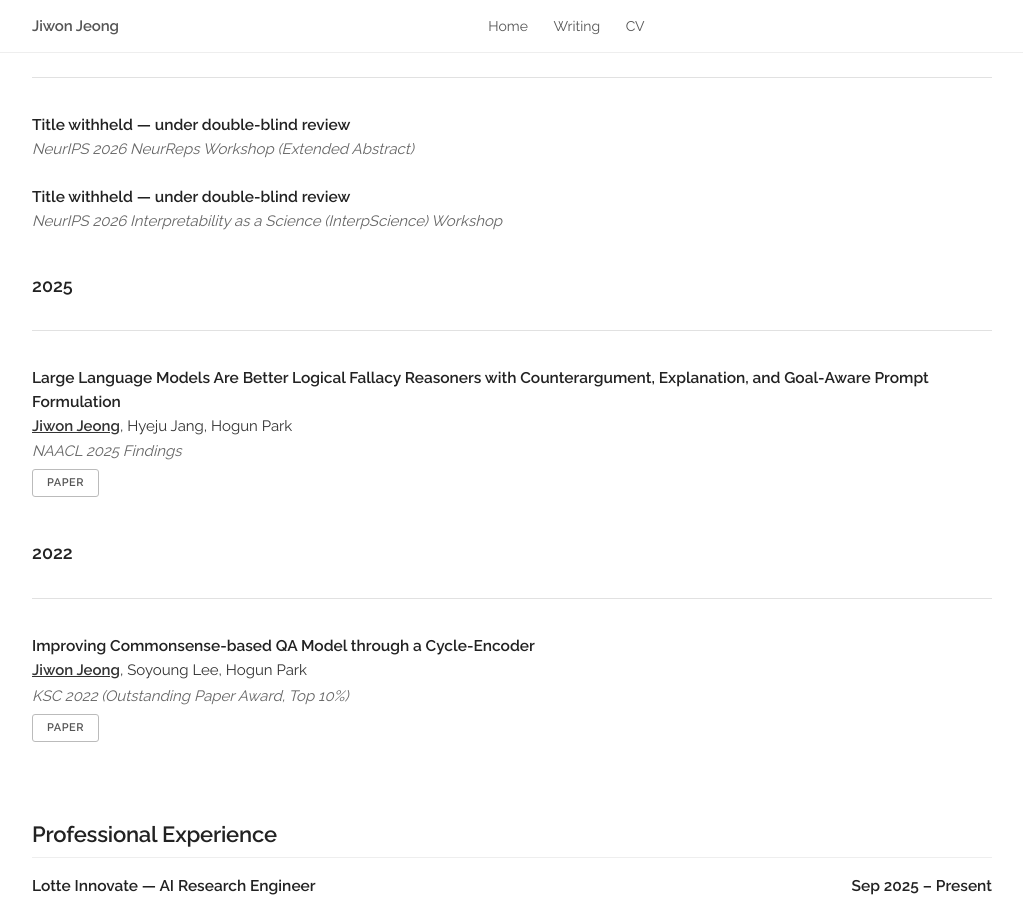
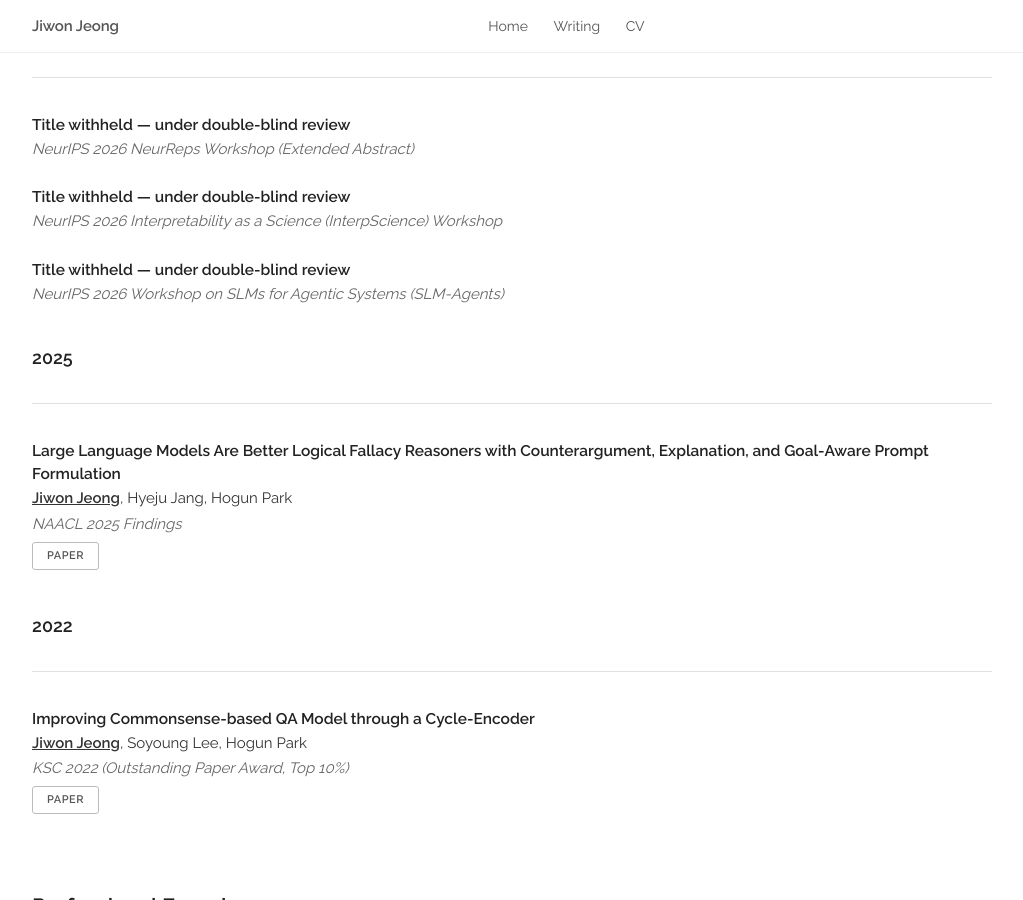
Before and after one commit to jw9603/jw9603.github.io, a Jekyll site: the page built from index.html, in a window 1280 px wide and 900 px high, scrolled down 1489 px. Shown: the whole window, without its empty margins (128-1151 px from the left). Built offline with Jekyll 4.4.1, drawn with Linux system fonts in a browser that asks for light colours; a style sheet for code colours, icons or effects is not loaded.

Commit message:
Add SLM-Agents workshop submission under review

```diff
--- a/index.html
+++ b/index.html
@@ -154,6 +154,15 @@ description: AI Research Engineer — NLP, LLM Reasoning
     <div class="paper">
       <div class="row">
         <div class="twelve columns">
+          <p class="title"><b>Title withheld — under double-blind review</b></p>
+          <p><i>NeurIPS 2026 Workshop on SLMs for Agentic Systems (SLM-Agents)</i></p>
+        </div>
+      </div>
+    </div>
+
+    <div class="paper">
+      <div class="row">
+        <div class="twelve columns">
           <h6 class="year-heading">2025</h6><hr />
           <p class="title"><b>Large Language Models Are Better Logical Fallacy Reasoners with Counterargument, Explanation, and Goal-Aware Prompt Formulation</b></p>
           <p><b><u>Jiwon Jeong</u></b>, Hyeju Jang, Hogun Park</p>
```
